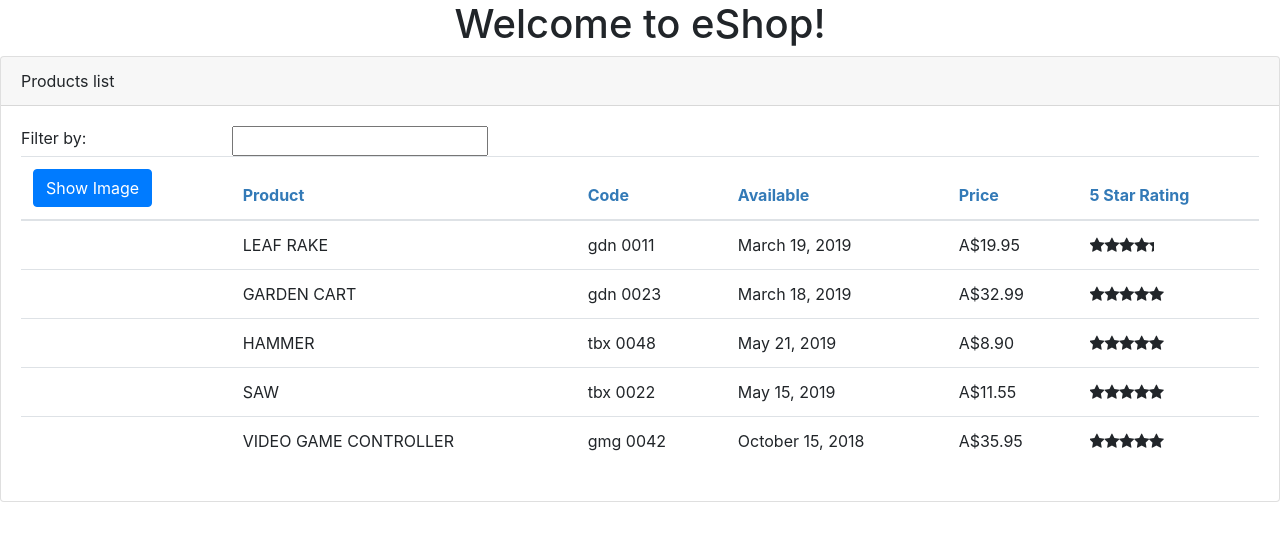
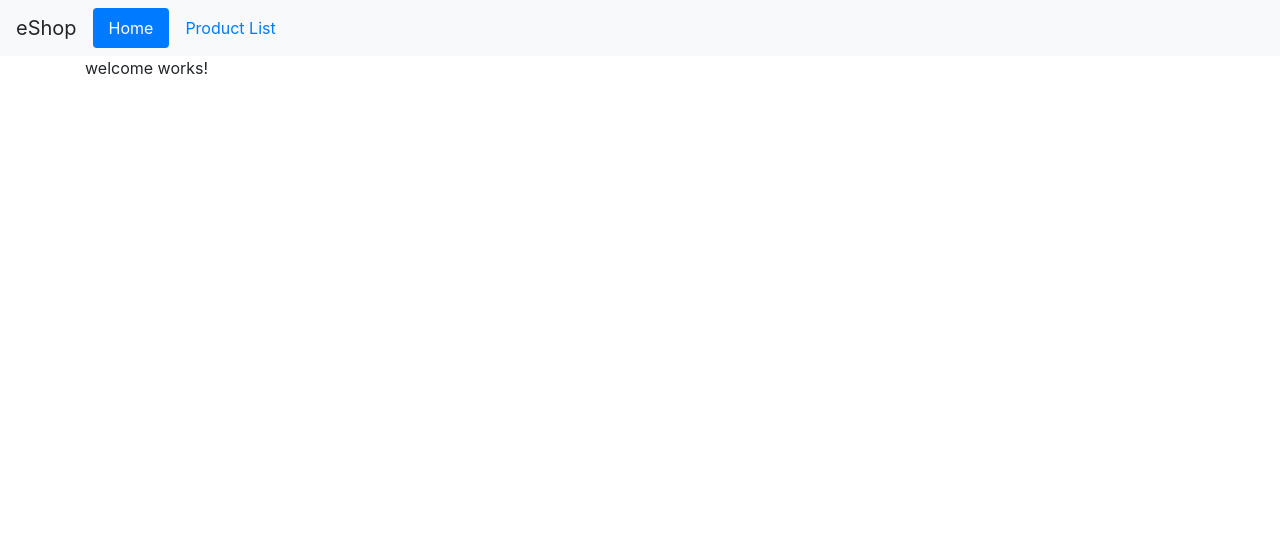
Before and after one commit to GowriKrishnamurthy/eShop, an Angular app: page /welcome in a window 1280 px wide. Before the commit this address led to /. Shown: the top 540 px of the page. Built offline with nearby package versions, Linux system fonts and the light colour scheme.

Commit message:
Angular routing

```diff
--- a/src/app/app.component.html
+++ b/src/app/app.component.html
@@ -1,8 +1,10 @@
-<!--The content below is only a placeholder and can be replaced.-->
-<div style="text-align:center">
-  <h1>
-    Welcome to {{ title }}!
-  </h1>
+<nav class='navbar navbar-expand navbar-light bg-light'>
+  <a class='navbar-brand'>{{title}}</a>
+  <ul class='nav nav-pills'>
+    <li><a class='nav-link' routerLinkActive='active' [routerLink]="['/welcome']">Home</a></li>
+    <li><a class='nav-link' routerLinkActive='active' [routerLink]="['/products']">Product List</a></li>
+  </ul>
+</nav>
+<div class='container'>
+<router-outlet></router-outlet>
 </div>
-<app-product-list></app-product-list>
-  <router-outlet></router-outlet>
```
Also changed, not shown: src/app/app.module.ts (+9 -1 lines).
